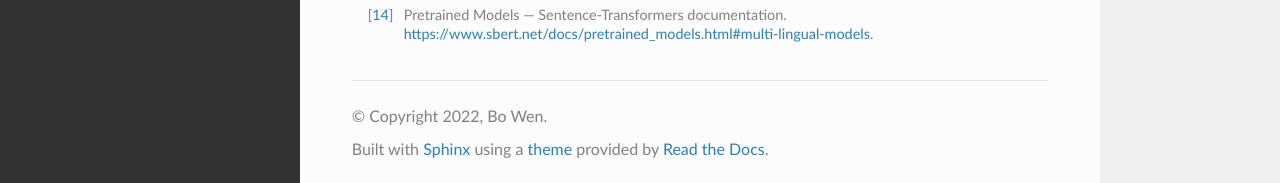
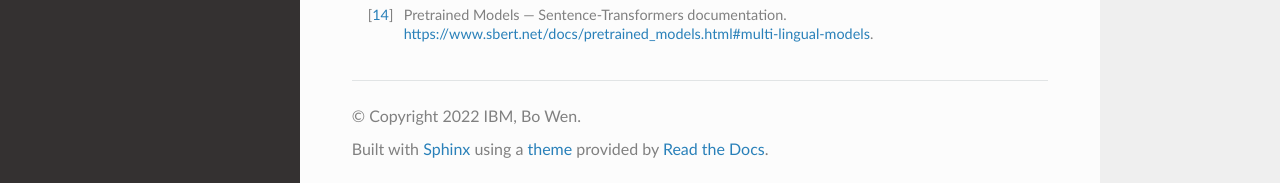
Before and after one commit to wenboown/SHARP-NLP-Letter-to-WP, a Sphinx documentation site: the page built from source/index.rst, in a window 1280 px wide and 900 px high, scrolled down 6945 px. Shown: the part 714-897 px from the top of the window. Built offline with Sphinx 7.4.7 and the Read the Docs theme 2.0.0, drawn with Linux system fonts in a browser that asks for light colours.

```diff
--- a/docs/genindex.html
+++ b/docs/genindex.html
@@ -165,7 +165,7 @@
   <div role="contentinfo">
     <p>
 
-        &copy; Copyright 2022, Bo Wen
+        &copy; Copyright 2022 IBM, Bo Wen
 
     </p>
   </div>
--- a/docs/index.html
+++ b/docs/index.html
@@ -726,7 +726,7 @@
   <div role="contentinfo">
     <p>
 
-        &copy; Copyright 2022, Bo Wen
+        &copy; Copyright 2022 IBM, Bo Wen
 
     </p>
   </div>
--- a/docs/search.html
+++ b/docs/search.html
@@ -172,7 +172,7 @@
   <div role="contentinfo">
     <p>
 
-        &copy; Copyright 2022, Bo Wen
+        &copy; Copyright 2022 IBM, Bo Wen
 
     </p>
   </div>
--- a/source/conf.py
+++ b/source/conf.py
@@ -13,13 +13,17 @@
 # import os
 # import sys
 # sys.path.insert(0, os.path.abspath('.'))
-
+import sphinx_rtd_theme
 
 # -- Project information -----------------------------------------------------
 
 project = 'SUPPLEMENTARY MATERIAL: Are language deficits associated with psychosis risk universal? Automated analyses of spoken language in Mandarin-speaking youths at clinical high risk for psychosis, by Agurto et al.'
-copyright = '2022, Bo Wen'
-author = 'Bo Wen'
+copyright = '2022 IBM, Bo Wen'
+author = """Carla Agurto, Raquel Norel, Bo Wen, Yanyan Wei, Dan Zhang, Zarina
+Bilgrami, Xiaolu His, Tianhong Zhang, Ofer Pasternak, Huijun Li,
+Matcheri Keshavan, Larry J. Seidman, Susan Whitfield-Gabrieli, Martha E.
+Shenton, Margaret A. Niznikiewicz, Jijun Wang, Guillermo Cecchi, Cheryl
+M. Corcoran, William S. stone."""
 
 
 # -- General configuration ---------------------------------------------------
@@ -27,8 +31,7 @@
 # Add any Sphinx extension module names here, as strings. They can be
 # extensions coming with Sphinx (named 'sphinx.ext.*') or your custom
 # ones.
-extensions = ["sphinx_rtd_theme",
-              'myst_parser'
+extensions = ["sphinx_rtd_theme"
 ]
 
 # Add any paths that contain templates here, relative to this directory.
```
Also changed, not shown: 6 other files.
